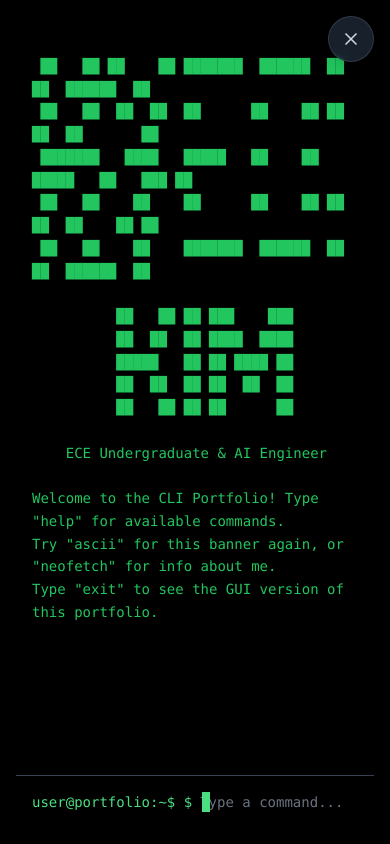
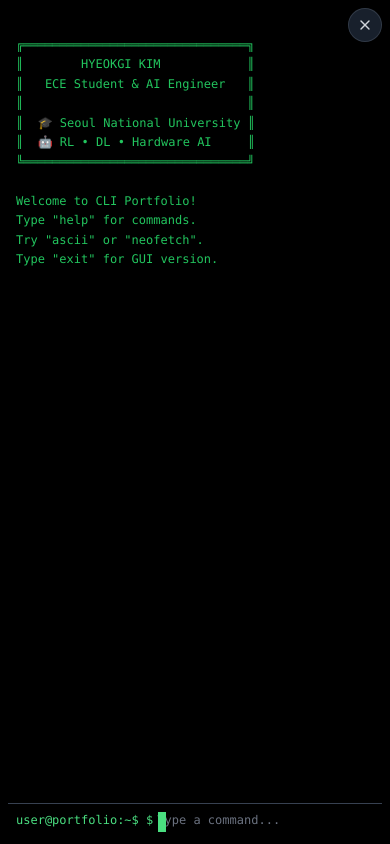
Before and after one commit to grenademeister/portfolio, a React (Vite) app: page / in a window 390 px wide. Built offline with nearby package versions, Linux system fonts and the light colour scheme.

Commit message:
mobile optim

```diff
--- a/src/components/BlankPage.jsx
+++ b/src/components/BlankPage.jsx
@@ -48,11 +48,11 @@ function BlankPage({ theme, toggleTheme, switchPage }) {
         <div className="h-screen w-screen bg-black text-green-400 font-mono antialiased overflow-hidden fixed top-0 left-0">            {/* Subtle Exit Button - Top Right Corner */}
             <button
                 onClick={handleSkipToGUI}
-                className="fixed top-4 right-4 z-50 p-3 rounded-full bg-gray-800/80 hover:bg-gray-700 text-gray-300 hover:text-white transition-all duration-300 backdrop-blur-sm border border-gray-600/50 hover:border-gray-400 shadow-lg hover:shadow-xl"
+                className="fixed top-2 right-2 sm:top-4 sm:right-4 z-50 p-2 sm:p-3 rounded-full bg-gray-800/80 hover:bg-gray-700 text-gray-300 hover:text-white transition-all duration-300 backdrop-blur-sm border border-gray-600/50 hover:border-gray-400 shadow-lg hover:shadow-xl touch-manipulation"
                 aria-label="Exit CLI and switch to GUI portfolio"
                 title="Exit CLI Mode"
             >
-                <X className="w-5 h-5" />
+                <X className="w-4 h-4 sm:w-5 sm:h-5" />
             </button>
 
             {/* Full-screen CLI Interface - No GUI elements */}
--- a/src/components/cli/CommandLine.jsx
+++ b/src/components/cli/CommandLine.jsx
@@ -54,15 +54,14 @@ const CommandLine = ({
                     cursor: 'bg-gray-400'
                 };
         }
-    }; const colors = getThemeColors();
+    };    const colors = getThemeColors();
 
     return (
-        <div className="flex items-center p-4 border-t border-gray-700 font-mono text-sm">
-            <span className={`${colors.prompt} mr-2 select-none`}>
+        <div className="flex items-center p-2 sm:p-4 border-t border-gray-700 font-mono text-xs sm:text-sm">
+            <span className={`${colors.prompt} mr-1 sm:mr-2 select-none flex-shrink-0`}>
                 {prompt} $
             </span>
-            <div className="flex-1 relative">
-                <input
+            <div className="flex-1 relative min-w-0">                <input
                     ref={inputRef}
                     type="text"
                     value={currentInput}
@@ -73,11 +72,15 @@ const CommandLine = ({
             w-full bg-transparent border-none outline-none
             ${colors.input} placeholder-gray-500
             ${isLoading ? 'opacity-50' : ''}
+            text-xs sm:text-sm
           `}
                     placeholder={isLoading ? 'Processing...' : 'Type a command...'}
                     autoComplete="off"
                     spellCheck="false"
-                />        {/* Blinking cursor */}
+                    autoCapitalize="none"
+                    autoCorrect="off"
+                    inputMode="text"
+                />{/* Blinking cursor */}
                 <motion.div
                     className={`
             absolute top-0 w-2 h-5 ${colors.cursor}
--- a/src/components/cli/Output.jsx
+++ b/src/components/cli/Output.jsx
@@ -70,15 +70,15 @@ const Output = ({ output, theme }) => {
                 {line || '\u00A0'}
             </div>
         ));
-    }; return (
-        <div className="flex-1 overflow-y-auto p-4 space-y-2 font-mono text-sm terminal-scroll">
+    };    return (
+        <div className="flex-1 overflow-y-auto p-2 sm:p-4 space-y-2 font-mono text-xs sm:text-sm terminal-scroll">
             {output.map((item, index) => (
                 <motion.div
                     key={index}
                     initial={{ opacity: 0, y: 10 }}
                     animate={{ opacity: 1, y: 0 }}
                     transition={{ duration: 0.2 }}
-                    className={`${colors[item.type]} whitespace-pre-wrap`}
+                    className={`${colors[item.type]} whitespace-pre-wrap break-words`}
                 >
                     {item.type === 'clear' ? null : formatContent(item.content, item.type)}
                 </motion.div>
--- a/src/components/cli/Terminal.jsx
+++ b/src/components/cli/Terminal.jsx
@@ -58,12 +58,24 @@ const Terminal = ({ theme = 'default', onThemeChange, onSkipToGUI }) => {
         }, 100);
 
         return () => clearTimeout(timer);
-    }, [output.length, focusInput]);
+    }, [output.length, focusInput]);    // Handle clicks on terminal to focus input
+    const handleTerminalClick = (e) => {
+        // Prevent focusing if user is selecting text
+        if (window.getSelection().toString()) return;
 
-    // Handle clicks on terminal to focus input
-    const handleTerminalClick = () => {
+        // Focus input on any click
         focusInput();
-    }; const getTerminalBg = () => {
+
+        // On mobile, ensure the input is scrolled into view
+        if (window.innerWidth < 768) {
+            setTimeout(() => {
+                inputRef.current?.scrollIntoView({
+                    behavior: 'smooth',
+                    block: 'center'
+                });
+            }, 100);
+        }
+    };const getTerminalBg = () => {
         switch (currentTheme) {
             case 'matrix':
                 return 'bg-black';
@@ -91,7 +103,7 @@ const Terminal = ({ theme = 'default', onThemeChange, onSkipToGUI }) => {
             default:
                 return 'text-green-400';
         }
-    }; return (
+    };    return (
         <div
             className={`
                 h-full w-full ${getTerminalBg()} ${getTextColor()}
@@ -101,7 +113,7 @@ const Terminal = ({ theme = 'default', onThemeChange, onSkipToGUI }) => {
             onClick={handleTerminalClick}
         >
             {/* Full-screen Terminal Content */}
-            <div className="h-full flex flex-col p-4 overflow-hidden">
+            <div className="h-full flex flex-col p-2 sm:p-4 overflow-hidden">
                 <Output output={output} theme={currentTheme} />
                 <CommandLine
                     currentInput={currentInput}
--- a/src/components/cli/commands/index.js
+++ b/src/components/cli/commands/index.js
@@ -240,10 +240,27 @@ Feel free to reach out for opportunities or collaborations!`,
                 window.dispatchEvent(new CustomEvent('skipToGUI'));
             }, 1000);
         }
-    }),
+    }),    ascii: () => {
+        // Detect if mobile/small screen
+        const isMobile = window.innerWidth < 768;
 
-    ascii: () => ({
-        output: `
+        if (isMobile) {
+            return {
+                output: `
+╔═══════════════════════════════╗
+║        HYEOKGI KIM            ║
+║   ECE Student & AI Engineer   ║
+║                               ║
+║  🎓 Seoul National University ║
+║  🤖 RL • DL • Hardware AI     ║
+╚═══════════════════════════════╝
+
+Welcome to my portfolio!`,
+                type: 'output'
+            };
+        } else {
+            return {
+                output: `
  ██   ██ ██    ██ ███████  ██████  ██   ██  ██████  ██
  ██   ██  ██  ██  ██      ██    ██ ██  ██  ██       ██
  ███████   ████   █████   ██    ██ █████   ██   ███ ██
@@ -259,8 +276,10 @@ Feel free to reach out for opportunities or collaborations!`,
     🎓 ECE Undergraduate & AI Engineer 🤖
     Seoul National University
     Reinforcement Learning • Deep Learning • Hardware AI`,
-        type: 'output'
-    }), neofetch: () => {
+                type: 'output'
+            };
+        }
+    },neofetch: () => {
         const profile = portfolioData.profile;
 
         // Calculate uptime since birth (2005/9/5, 10:27:00 PM)
--- a/src/hooks/useTerminal.js
+++ b/src/hooks/useTerminal.js
@@ -19,7 +19,22 @@ export const useTerminal = () => {
 
     const fileSystemHook = useFileSystem();    // Welcome message with ASCII art
     useEffect(() => {
-        const welcomeMessage = `
+        const isMobile = window.innerWidth < 768;
+
+        const welcomeMessage = isMobile ? `
+╔═══════════════════════════════╗
+║        HYEOKGI KIM            ║
+║   ECE Student & AI Engineer   ║
+║                               ║
+║  🎓 Seoul National University ║
+║  🤖 RL • DL • Hardware AI     ║
+╚═══════════════════════════════╝
+
+Welcome to CLI Portfolio!
+Type "help" for commands.
+Try "ascii" or "neofetch".
+Type "exit" for GUI version.
+` : `
  ██   ██ ██    ██ ███████  ██████  ██   ██  ██████  ██
  ██   ██  ██  ██  ██      ██    ██ ██  ██  ██       ██
  ███████   ████   █████   ██    ██ █████   ██   ███ ██
```
